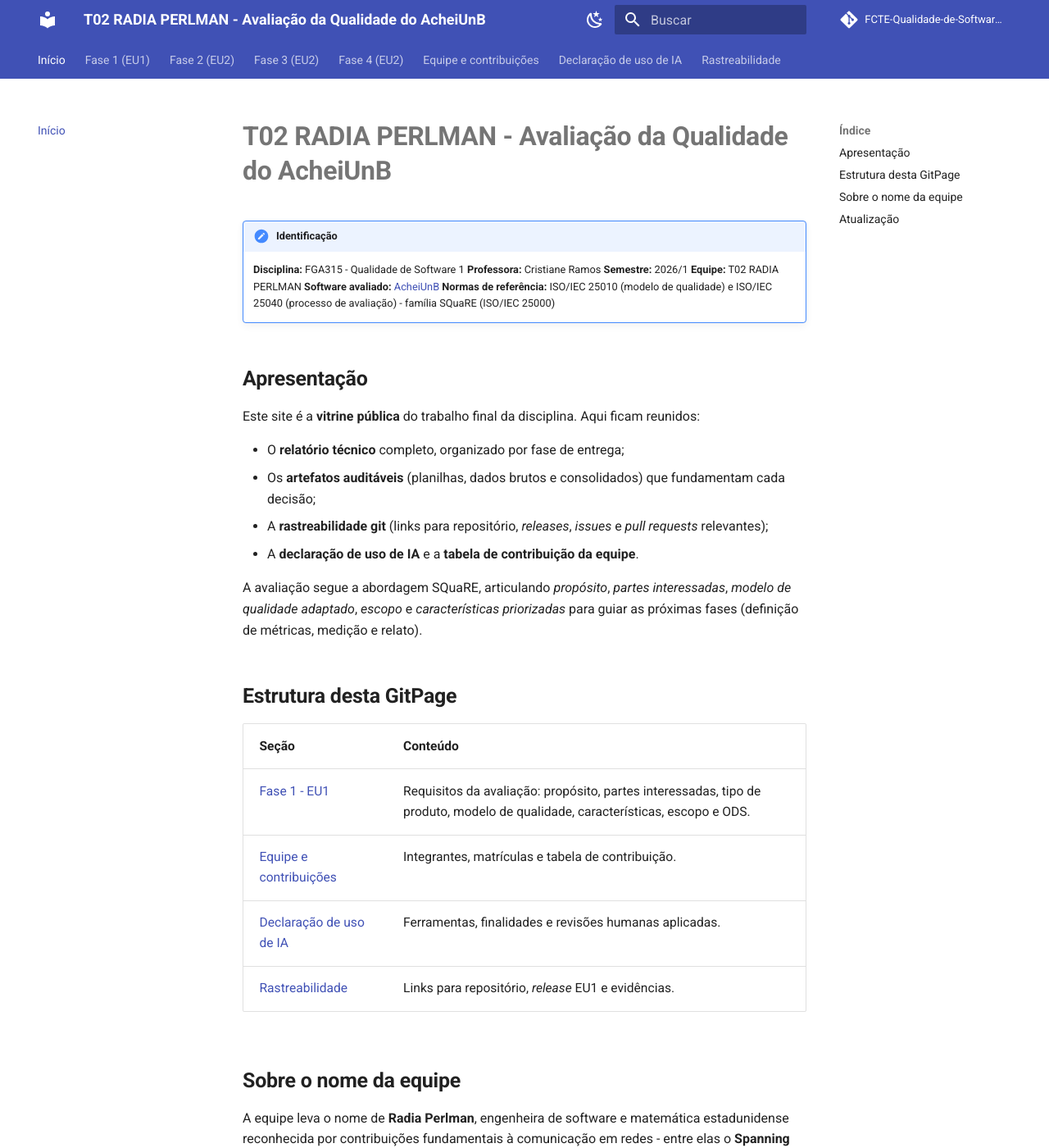
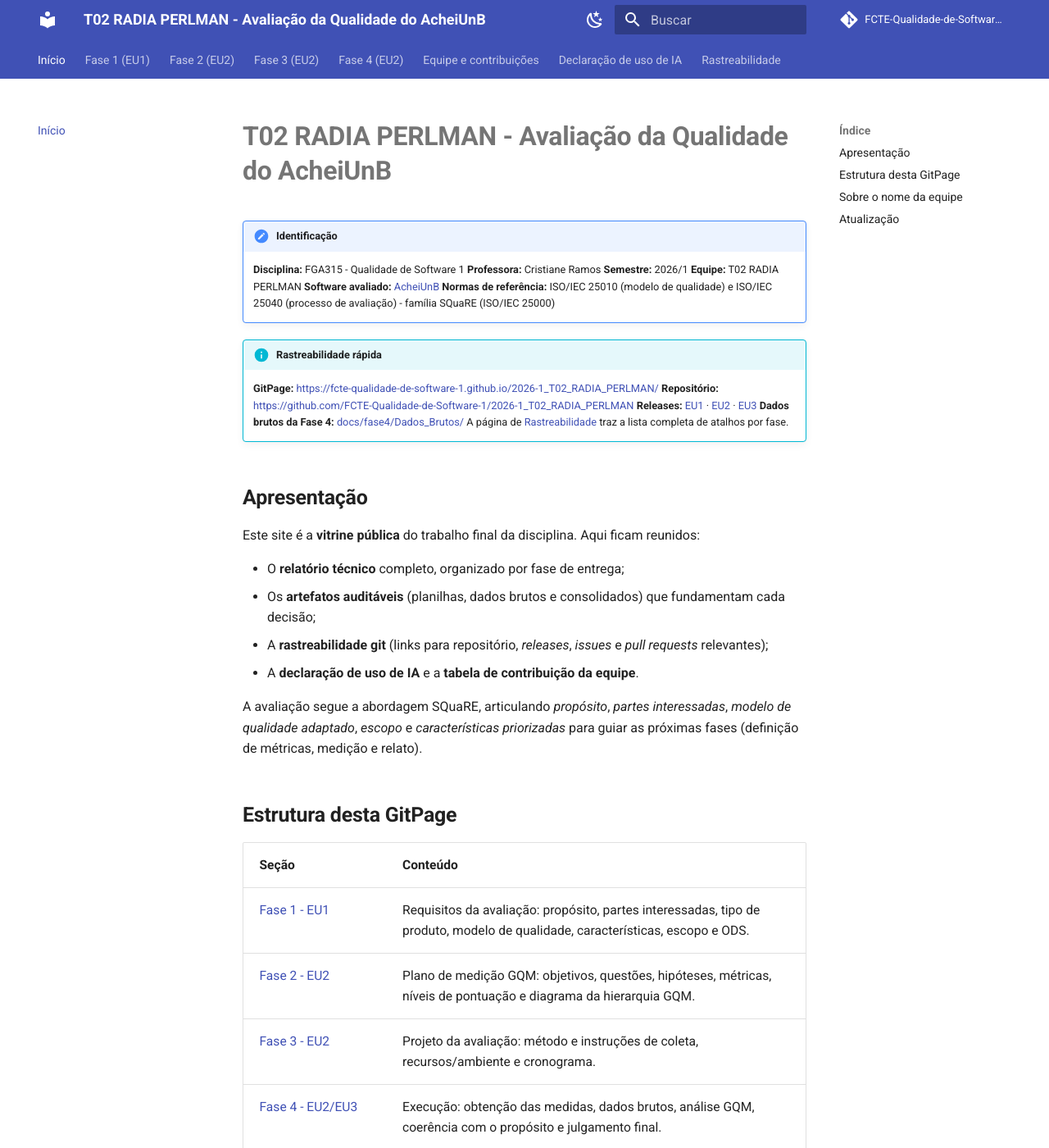
Before and after one commit to FCTE-Qualidade-de-Software-1/2026-1_T02_RADIA_PERLMAN, an MkDocs documentation site: the page built from docs/index.md, in a window 1280 px wide and 1400 px high. Shown: the whole window at 82% size. Built offline with MkDocs 1.6.1 and Material for MkDocs 9.7.7, drawn with Linux system fonts in a browser that asks for light colours; comment, search, counter and statistics services are not loaded; some of the changed text lies outside the part shown.

Commit message:
docs: bump GitPage and report to EU3
Final consolidation for the EU3 delivery:

- index.md gains a Rastreabilidade rapida admonition with direct links
  to GitPage, repository, releases EU1/EU2/EU3 and the raw data folder,
  addressing the peer review note from Joao Mauricio about the PDF not
  linking back to the GitPage. Structure table updated to list all four
  phases. Version bumped to 3.0.0.
- equipe.md gains a Tabela de Contribuicao EU3 with percentages summing
  to 100 percent, satisfying FG-C5 at level Excelente.
- rastreabilidade.md updated with Release EU3, the new PDF reference
  (relatorio-eu3.pdf) and the raw data folder link. The Proximos passos
  block now reflects that EU3 is the final delivery.
- mkdocs.yml copyright switched to EU3.
- Replaces pdf/relatorio-eu1.pdf with pdf/relatorio-eu3.pdf (121 pages)
  generated by the fixed pipeline.

Co-authored-by: Davi Casseb <77282586+dcasseb@users.noreply.github.com>
Co-authored-by: Leticia Hladczuk <109438911+HladczukLe@users.noreply.github.com>
Co-authored-by: Samuel Afonso <106821260+SamuelAfonso@users.noreply.github.com>
Co-authored-by: Ana Joyce <106260288+anajoyceamorim@users.noreply.github.com>
Co-authored-by: Julia Vitoria <115602385+Juhvitoria4@users.noreply.github.com>

```diff
--- a/docs/index.md
+++ b/docs/index.md
@@ -7,6 +7,13 @@
     **Equipe:** T02 RADIA PERLMAN
     **Software avaliado:** [AcheiUnB](https://github.com/unb-mds/2024-2-AcheiUnB)
     **Normas de referência:** ISO/IEC 25010 (modelo de qualidade) e ISO/IEC 25040 (processo de avaliação) - família SQuaRE (ISO/IEC 25000)
+
+!!! info "Rastreabilidade rápida"
+    **GitPage:** <https://fcte-qualidade-de-software-1.github.io/2026-1_T02_RADIA_PERLMAN/>
+    **Repositório:** <https://github.com/FCTE-Qualidade-de-Software-1/2026-1_T02_RADIA_PERLMAN>
+    **Releases:** [EU1](https://github.com/FCTE-Qualidade-de-Software-1/2026-1_T02_RADIA_PERLMAN/releases/tag/EU1) · [EU2](https://github.com/FCTE-Qualidade-de-Software-1/2026-1_T02_RADIA_PERLMAN/releases/tag/EU2) · [EU3](https://github.com/FCTE-Qualidade-de-Software-1/2026-1_T02_RADIA_PERLMAN/releases/tag/EU3)
+    **Dados brutos da Fase 4:** [docs/fase4/Dados_Brutos/](https://github.com/FCTE-Qualidade-de-Software-1/2026-1_T02_RADIA_PERLMAN/tree/main/docs/fase4/Dados_Brutos)
+    A página de [Rastreabilidade](rastreabilidade.md) traz a lista completa de atalhos por fase.
 
 ## Apresentação
 
@@ -24,9 +31,12 @@
 | Seção | Conteúdo |
 |---|---|
 | [Fase 1 - EU1](fase1/index.md) | Requisitos da avaliação: propósito, partes interessadas, tipo de produto, modelo de qualidade, características, escopo e ODS. |
-| [Equipe e contribuições](equipe.md) | Integrantes, matrículas e tabela de contribuição. |
+| [Fase 2 - EU2](fase2/index.md) | Plano de medição GQM: objetivos, questões, hipóteses, métricas, níveis de pontuação e diagrama da hierarquia GQM. |
+| [Fase 3 - EU2](fase3/index.md) | Projeto da avaliação: método e instruções de coleta, recursos/ambiente e cronograma. |
+| [Fase 4 - EU2/EU3](fase4/index.md) | Execução: obtenção das medidas, dados brutos, análise GQM, coerência com o propósito e julgamento final. |
+| [Equipe e contribuições](equipe.md) | Integrantes, matrículas e tabelas de contribuição EU1, EU2 e EU3. |
 | [Declaração de uso de IA](declaracao-ia.md) | Ferramentas, finalidades e revisões humanas aplicadas. |
-| [Rastreabilidade](rastreabilidade.md) | Links para repositório, *release* EU1 e evidências. |
+| [Rastreabilidade](rastreabilidade.md) | Links para repositório, *releases* EU1/EU2/EU3, PDF do relatório e dados brutos. |
 
 ## Sobre o nome da equipe
 
@@ -38,5 +48,5 @@
 
 ## Atualização
 
-- **Versão:** 1.0.0 - Entrega da Unidade 1 (EU1)
-- **Data:** 2026-05-13
+- **Versão:** 3.0.0 - Entrega da Unidade 3 (EU3)
+- **Data:** 2026-06-23
--- a/mkdocs.yml
+++ b/mkdocs.yml
@@ -78,7 +78,7 @@
       link: https://github.com/FCTE-Qualidade-de-Software-1/2026-1_T02_RADIA_PERLMAN
 
 copyright: |
-  T02 RADIA PERLMAN | EU2 | 2026/1
+  T02 RADIA PERLMAN | EU3 | 2026/1
 
 nav:
   - Início: index.md
```
Also changed, not shown: docs/equipe.md (+16 -0 lines), docs/rastreabilidade.md (+6 -5 lines), 2 other files.
